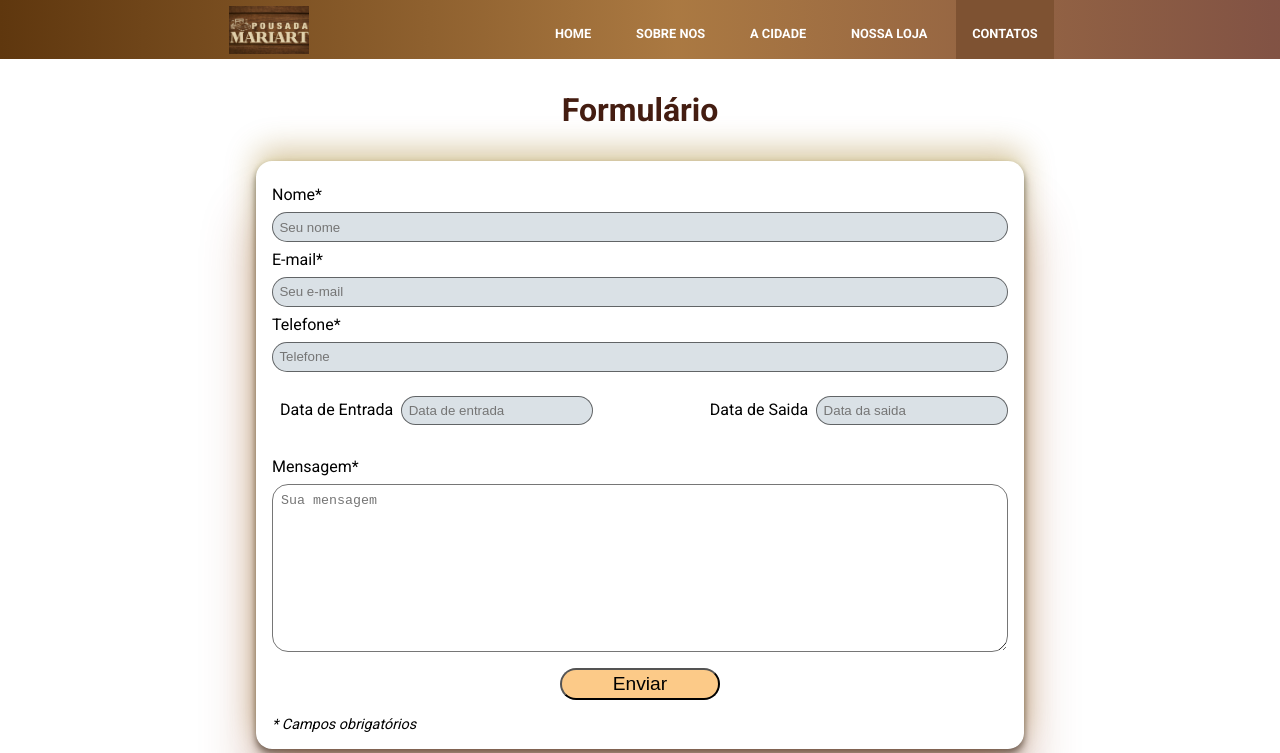
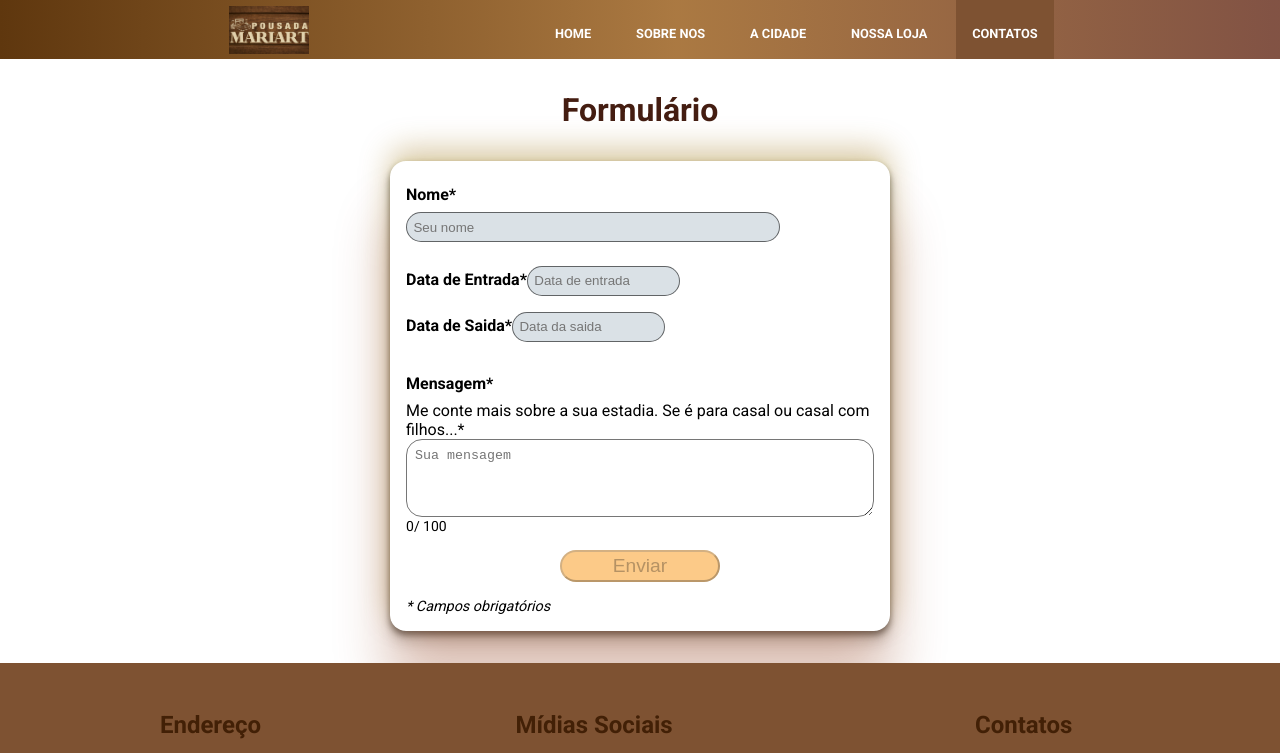
Before and after one commit to Vinicius-PR/Pousada-Mariart, a React (Create React App) app: page /contact in a window 1280 px wide. Shown: the top 753 px of the page. Built offline with nearby package versions, Linux system fonts and the light colour scheme; no server answers.

Commit message:
Changed the form to contact via WhatsApp instead of e-mail

```diff
--- a/src/components/Contact.tsx
+++ b/src/components/Contact.tsx
@@ -1,59 +1,40 @@
-import emailjs from '@emailjs/browser';
 import "../styles/contacts.scss";
-import { AiOutlineCheckCircle } from "react-icons/ai";
-import { AiOutlineCloseCircle } from "react-icons/ai";
+import { useState } from "react";
 
-import { useForm, Controller } from 'react-hook-form';
-import ptBR from 'date-fns/locale/pt-BR';
-import { useState, useRef } from "react";
+import { format } from 'date-fns';
+import { ptBR } from 'date-fns/locale';
 
 import DatePicker, { registerLocale } from "react-datepicker";
 import "react-datepicker/dist/react-datepicker.css";
 registerLocale('ptBR', ptBR);
-
-
-type data = {
-  name: string,
-  email: string,
-  phone: string,
-  date_in: Date,
-  date_out: Date,
-  message: string
-}
 
 let dateTomorrow = new Date()
 dateTomorrow.setDate(dateTomorrow.getDate() + 1)
 
 export default function Contact() {
 
-  const [statusEmail, setStatusEmail] = useState("");
-  const [isSendingEmail, setIsSendingEmail] = useState(false);
+  const [name, setName] = useState("")
+  const [dateIn, setDateIn] = useState("")
+  const [dateOut, setDateOut] = useState("")
+  const [message, setMessage] = useState("")
 
-  const { register, handleSubmit, formState: { errors }, control, reset } = useForm<data>();
+  const [dateInPicker, setDateInPicker] = useState<Date>()
+  const [dateOutPicker, setDateOutPicker] = useState<Date>()
 
-  const form = useRef<any>();
+  function handleClick() {
+    const whatsappMessage = `Ola, meu nome é *${name}*, eu vim do seu site.
 
-  const serviceId: string = (process.env.REACT_APP_YOUR_SERVICE_ID as string);
-  const templateId: string = (process.env.REACT_APP_YOUR_TEMPLATE_ID as string);
-  const userId: string = (process.env.REACT_APP_YOUR_USER_ID as string);
+      Gostaria de olhar disponibilidade para:
 
-  function onSubmit(data: data) {
-    setIsSendingEmail(true);
+      *Data de entrada:* ${dateIn}
+      *Data de saida:* ${dateOut}
 
-    emailjs.sendForm(
-      serviceId,
-      templateId,
-      form.current,
-      userId)
-      .then(() => {
-        setStatusEmail("success");
-        setIsSendingEmail(false);
-        reset();
-      })
-      .catch((erro) => {
-        setStatusEmail("error");
-        console.log(erro)
-      });
+      *Mensagem:* ${message.slice(0, 100)}`;
+
+    const encodedWhatsappMessage = encodeURIComponent(whatsappMessage)
+    console.log('whatsappMessage', encodedWhatsappMessage)
+
+    window.open(`https://api.whatsapp.com/send?phone=5532999349064&text=${encodedWhatsappMessage}`)
   }
 
   return (
@@ -61,163 +42,100 @@ export default function Contact() {
 
       <h1 className="global_titles">Formulário</h1>
 
-      <form ref={form} className="contacts__form" onSubmit={handleSubmit(onSubmit)}>
+      <form className="contacts__form">
 
-        <label>Nome*</label>
+        <label htmlFor='name'><strong>Nome*</strong></label>
         <input
-
-          {...register('name', {
-            required: "Nome obrigatório"
-          })}
           type='text'
           name='name'
+          id='name'
           placeholder='Seu nome'
+          onChange={(event) => setName(event.target.value)}
         />
-        <span className="contacts__form--errorMessage">{errors.name?.message}</span>
-
-
-        <label>E-mail*</label>
-        <input
-          {...register('email', {
-            required: "E-mail obrigatório"
-          })}
-          inputMode='email'
-          type='email'
-          name='email'
-          placeholder='Seu e-mail'
-        />
-        <span className="contacts__form--errorMessage">{errors.email?.message}</span>
-
-
-        <label>Telefone*</label>
-        <input
-          inputMode='tel'
-          {...register('phone', {
-            required: "Telefone obrigatório",
-            minLength: {
-              value: 15,
-              message: "Telefone incompleto"
-            },
-            onChange: (e) => {
-              e.target.value = e.target.value
-                .replace(/(\D)/g, "")
-                .replace(/(\d{2})(\d{1})/, "($1) $2")
-                .replace(/(\d{4})(\d{1})/, "$1-$2")
-                .replace(/(\d{4})-(\d{1})(\d{4})/, "$1$2-$3")
-                .replace(/(-\d{4})\d+?$/, "$1")
-            }
-          })}
-          type='phone'
-          name='phone'
-          placeholder='Telefone'
-        />
-        <span className="contacts__form--errorMessage">{errors.phone?.message}</span>
-
+        <span className="contacts__form--errorMessage"></span>
 
         <div className="contacts__form--dates">
           <div className="contacts__form--dates__date_in">
-            <label>Data de Entrada</label>
-
-            <Controller
+            <label htmlFor='date_in'><strong>Data de Entrada*</strong></label>
+            <DatePicker
               name='date_in'
-              control={control}
-              defaultValue={undefined}
-              render={({ field }) => (
-                <DatePicker
-                  name="date_in"
-                  onChange={(e) => field.onChange(e)}
+              id='date_in'
+              onChange={(e) => {
+                if(e == null) {
+                  setDateIn("Não Definido - Error")
+                  return
+                }
+                const date = new Date(e.getTime())
+                setDateInPicker(date)
+                const formattedDate = format(date, "d 'de' MMMM, yyyy '-' EEEE", { locale: ptBR });
+                setDateIn(formattedDate)
+              }}
               onFocus={e => e.target.blur()} // To avoid keyboard onFocus.
-                  selected={field.value}
+              selected={dateInPicker}
               placeholderText="Data de entrada"
               locale="ptBR"
               dateFormat="d 'de' MMMM, yyyy '-' EEEE"
               minDate={new Date()}
               autoComplete="off"
             />
-              )}
-            />
           </div>
 
           <div className="contacts__form--dates__date_out">
-            <label>Data de Saida</label>
-            <Controller
-              name='date_out'
-              control={control}
-              defaultValue={undefined}
-              render={({ field }) => (
+            <label htmlFor='date_out'><strong>Data de Saida*</strong></label>
             <DatePicker
               name="date_out"
-                  onChange={(e) => field.onChange(e)}
+              id="date_out"
+              onChange={(e) => {
+                if(e == null) {
+                  setDateOut("Não Definido - Error")
+                  return
+                }
+                const date = new Date(e.getTime())
+                setDateOutPicker(date)
+                const formattedDate = format(date, "d 'de' MMMM, yyyy '-' EEEE", { locale: ptBR });
+                setDateOut(formattedDate)
+              }}
               onFocus={e => e.target.blur()} // To avoid keyboard onFocus.
-                  selected={field.value}
+              selected={dateOutPicker}
               placeholderText="Data da saida"
               locale="ptBR"
               dateFormat="d 'de' MMMM, yyyy '-' EEEE"
               minDate={dateTomorrow}
               autoComplete="off"
             />
-              )}
-            />
           </div>
         </div>
 
-        <label>Mensagem*</label>
+        <label htmlFor="message"><strong>Mensagem*</strong></label>
+        <p>Me conte mais sobre a sua estadia. Se é para casal ou casal com filhos...*</p>
 
         <textarea
-          {...register('message', {
-            required: "Mensagem obrigatório"
-          })}
           name='message'
+          id='message'
           placeholder='Sua mensagem'
-          rows={10}
+          rows={4}
+          maxLength={100}
+          onChange={(e) => setMessage(e.target.value)}
         >
         </textarea>
-        <span className="contacts__form--errorMessage">{errors.message?.message}</span>
+        <div className="the-count">
+          <span id="current">{message.length}</span>
+          <span id="maximum">/ 100</span>
+        </div>
+        <span className="contacts__form--errorMessage"></span>
 
 
         <button
           className="contacts__form--button"
-          type="submit"
-          disabled={isSendingEmail}
+          type="button"
+          onClick={handleClick}
+          disabled={name === '' || dateIn === '' || dateOut === '' || message === ''}
         >
           Enviar
         </button>
         <p className="contacts__form--required"><i>* Campos obrigatórios</i></p>
+
       </form>
-
-      {
-        statusEmail === "" && (
-          <div className="contacts__placeholder">
-            {
-              isSendingEmail ? (
-                <>
-                  <p>Enviando Mensagem</p>
-                  <span className="spinner"></span>
-                </>
-              ) : ""
-            }
-          </div>
-        )
-      }
-
-      {
-        statusEmail === "success" && (
-          <div className="contacts__success">
-            <AiOutlineCheckCircle size={30} />
-            <p>Mensagem Enviada</p>
-          </div>
-        )
-      }
-
-      {
-        statusEmail === "error" && (
-          <div className="contacts__error">
-            <AiOutlineCloseCircle size={30} />
-            <p>Mensagem Não Enviada.</p>
-          </div>
-        )
-      }
-
     </section>
   )
 }
--- a/src/styles/contacts.scss
+++ b/src/styles/contacts.scss
@@ -13,7 +13,7 @@
 
     display: flex;
     flex-direction: column;
-    width: 60vw;
+    width: 500px;
 
     @media (max-width: 768px) {
       width: 80vw;
@@ -28,6 +28,7 @@
       border-radius: 1rem;
       border: 1px solid rgba(0, 0, 0, 0.555);
       background-color: rgba(49, 89, 112, 0.178);
+      width: 80%;
     }
 
     input:hover,
@@ -36,18 +37,10 @@
     }
 
     &--dates {
-      display: flex;
-      flex-wrap: wrap;
-      justify-content: space-between;
       padding: 1rem 0;
 
       input {
         margin: 0.5rem 0;
-        width: 100%;
-      }
-
-      label {
-        margin: 0.5rem;
       }
     }
 
@@ -112,6 +105,12 @@
   margin-left: 1rem;
 }
 
+.the-count {
+  float: right;
+  padding: 0.1rem 0 0 0;
+  font-size: 0.875rem;
+}
+
 @keyframes spin {
   to {
     transform: rotate(360deg);
```
Also changed, not shown: 1 other file (tests, documents, lock files or other folders). Lines whose indentation alone changed are shown as unchanged.
